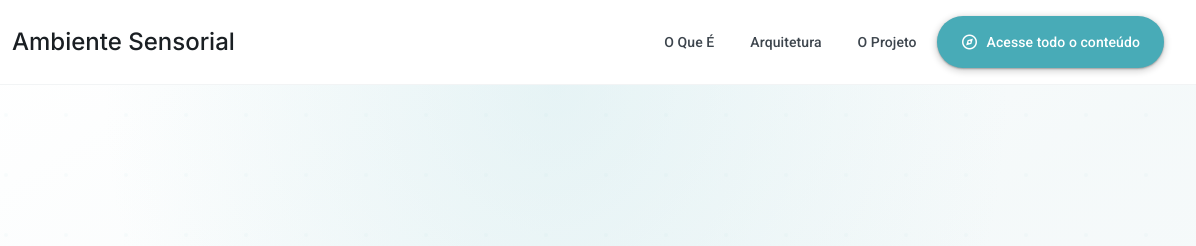
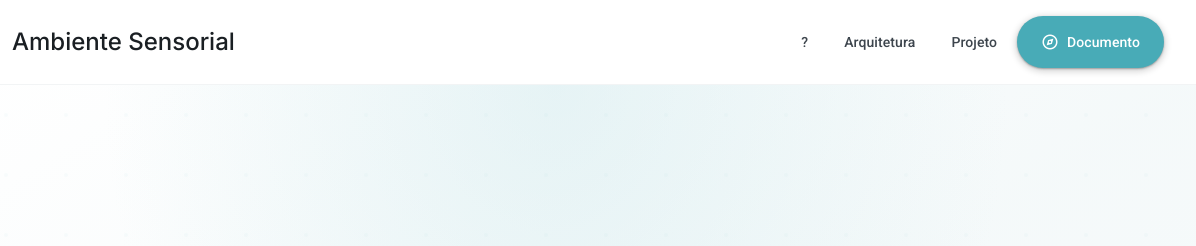
Before and after one commit to s4dev-p/ambiente-sensorial-giovanna, a plain HTML site: page index.html in a window 1280 px wide. Shown: the top 246 px of the page, 84-1280 px from the left. Drawn offline with nearby package versions, Linux system fonts and the light colour scheme.

Commit message:
Update index.html

```diff
--- a/index.html
+++ b/index.html
@@ -265,17 +265,17 @@
                 <!-- Desktop Navigation -->
                 <div class="hidden md:flex items-center space-x-1">
                     <a href="#o-que-e" class="nav-link text-surface-700 hover:bg-surface-100 hover:text-primary-600 px-4 py-2.5 rounded-3xl transition-all duration-200 font-medium text-label-large focus-visible interactive-surface">
-                        O Que É
+                        ?
                     </a>
                     <a href="#arquitetura" class="nav-link text-surface-700 hover:bg-surface-100 hover:text-primary-600 px-4 py-2.5 rounded-3xl transition-all duration-200 font-medium text-label-large focus-visible interactive-surface">
                         Arquitetura
                     </a>
                     <a href="#o-projeto" class="nav-link text-surface-700 hover:bg-surface-100 hover:text-primary-600 px-4 py-2.5 rounded-3xl transition-all duration-200 font-medium text-label-large focus-visible interactive-surface">
-                        O Projeto
+                        Projeto
                     </a>
                     <a href="javascript:void(0)" class="btn-filled btn-filled-primary ml-2 focus-visible">
                         <span class="material-symbols-outlined text-lg">explore</span>
-                        Acesse todo o conteúdo
+                     Documento
                     </a>
                 </div>
 
```
